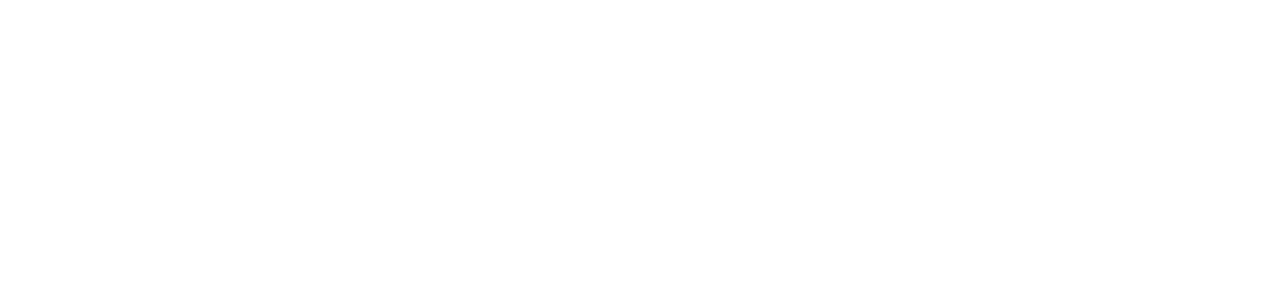
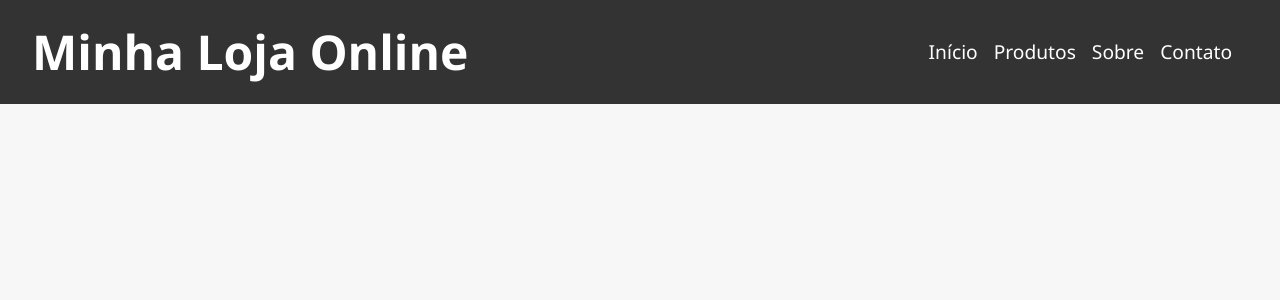
Before and after one commit to Rvaranda/ecommerce, a React (Vite) app: page / in a window 1280 px wide. Shown: the top 300 px of the page. Built offline with nearby package versions, Linux system fonts and the light colour scheme.

Commit message:
Created page header

```diff
--- a/src/App.jsx
+++ b/src/App.jsx
@@ -1,8 +1,9 @@
-import './App.css';
+import Header from "./components/Header";
 
 function App() {
   return (
     <div className="App">
+      <Header />
     </div>
   );
 }
--- /dev/null
+++ b/src/components/Header.jsx
@@ -0,0 +1,14 @@
+import Nav from './Nav';
+
+function Header() {
+    return (
+        <header>
+            <div className="logo">
+                <h1>Minha Loja Online</h1>
+            </div>
+            <Nav />
+        </header>
+    );
+}
+
+export default Header;
--- /dev/null
+++ b/src/components/Nav.jsx
@@ -0,0 +1,14 @@
+function Nav() {
+    return (
+        <nav>
+            <ul>
+                <li>Início</li>
+                <li>Produtos</li>
+                <li>Sobre</li>
+                <li>Contato</li>
+            </ul>
+        </nav>
+    );
+}
+
+export default Nav;
--- a/src/index.css
+++ b/src/index.css
@@ -3,3 +3,48 @@
   padding: 0;
   box-sizing: border-box;
 }
+
+body {
+  display: flex;
+  flex-direction: column;
+  min-height: 100vh;
+  font-family: 'Segoe UI', Tahoma, Geneva, Verdana, sans-serif;
+  font-size: 16px;
+  line-height: 1.5;
+  background-color: #f7f7f7;
+}
+
+main {
+  flex-grow: 1;
+}
+
+/* HEADER */
+
+header {
+  display: flex;
+  justify-content: space-between;
+  align-items: center;
+  padding: 1rem 2rem;
+  background-color: #333;
+  color: #fff;
+}
+
+.logo {
+  font-size: 1.5rem;
+}
+
+nav ul {
+  list-style: none;
+  display: flex;
+}
+
+nav li {
+  margin-right: 1rem;
+  color: #fff;
+  font-size: 1.2rem;
+  text-decoration: none;
+}
+
+nav li:hover {
+  color: #c7c7c7;
+}
```
